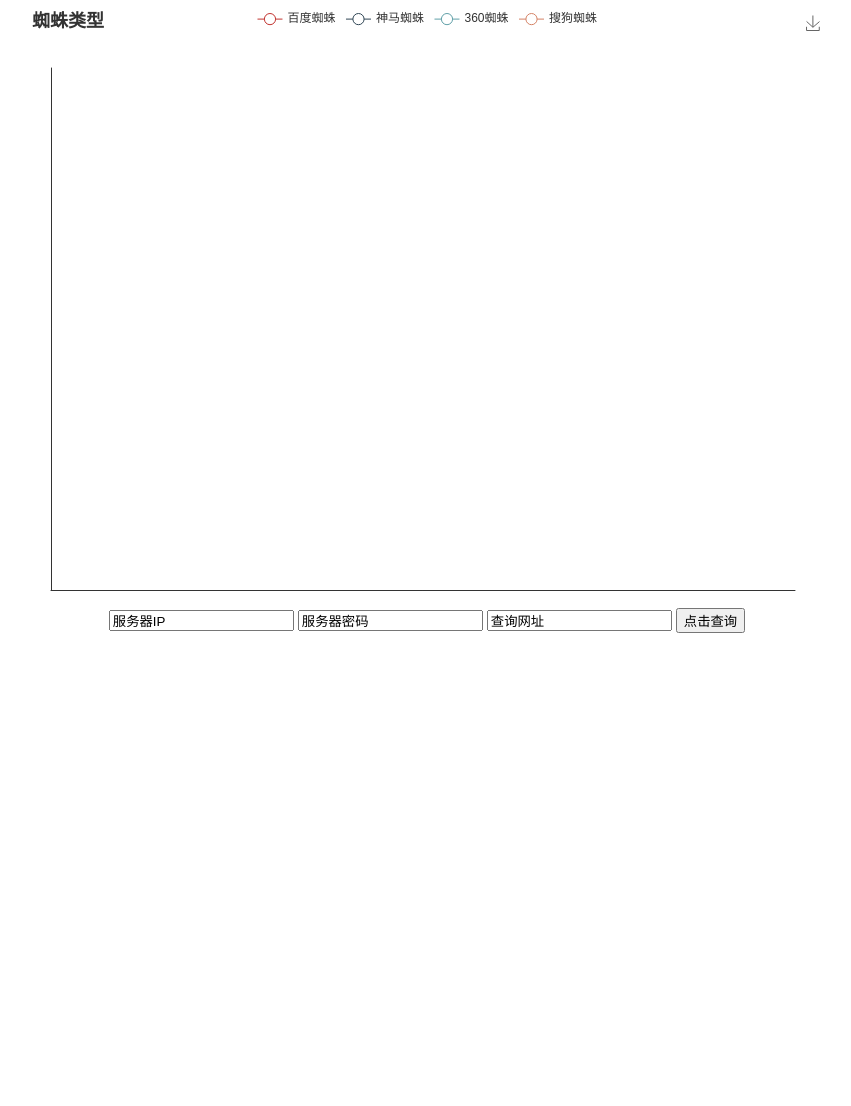
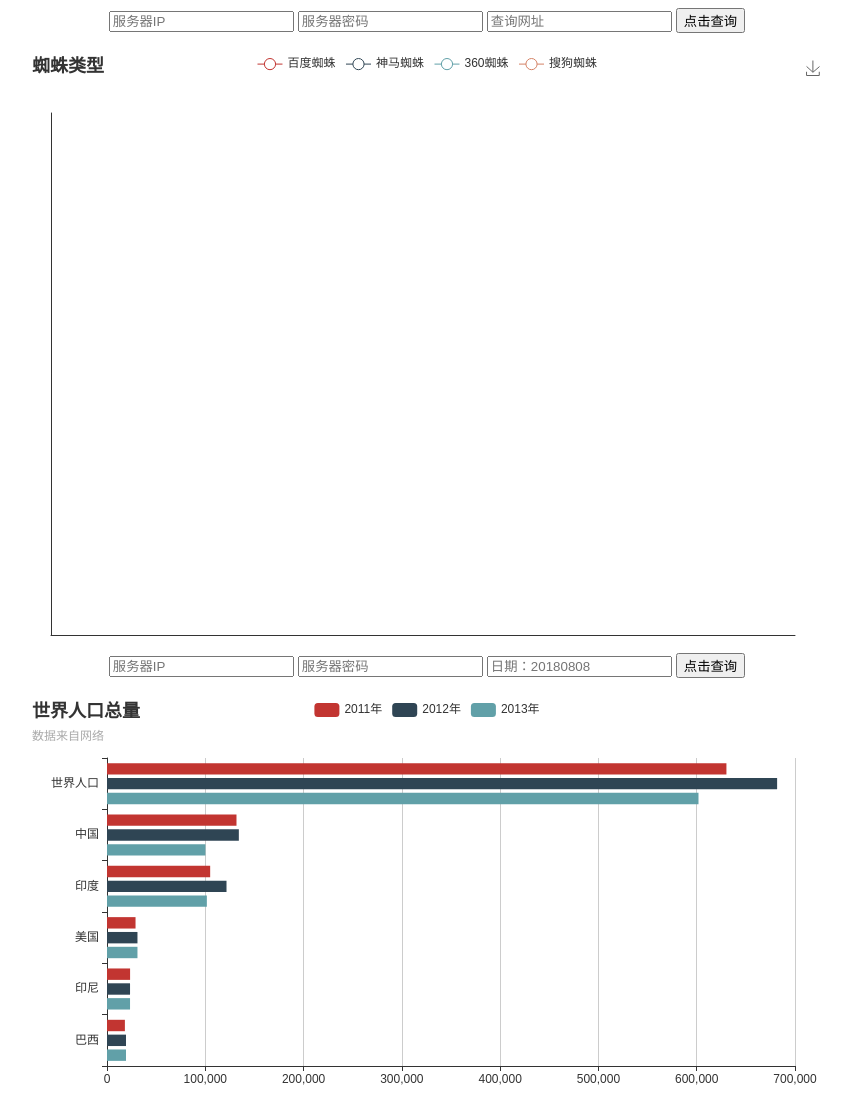
Before and after one commit to thorDemo/LogsParse_for_web, a Django app: page /index.html in a window 1280 px wide. Shown: the whole page, without its empty margins (213-1064 px from the left). Before the commit the page ends 633 px from the top, so only its background shows below. Run offline with Django 3.2, Linux system fonts and the light colour scheme.

Commit message:
添加新表

```diff
--- a/LogsParse/urls.py
+++ b/LogsParse/urls.py
@@ -21,4 +21,5 @@ from django.views.static import serve
 urlpatterns = [
     url(r'index.html', view.index),
     url(r'^data/', view.data),
+    url(r'^$',view.index)
 ]
--- a/templates/index.html
+++ b/templates/index.html
@@ -8,63 +8,76 @@
     <script src="{% static 'js/jquery-3.3.1.min.js' %}"></script>
 </head>
 <script>
-    function getdata(){
-            post_data = {
-                'url':$("#post_url").val(),
-                'ip':$("#post_ip").val(),
-                'pwd':$("#post_pwd").val(),
-            };
-            $.getJSON('/data/',post_data).done(function (data) {
-            myChart.setOption({
-                series: [{
-                    name:'百度蜘蛛',
-                    type:'line',
-                    stack: '总量',
-                    areaStyle: {normal: {}},
-                    data: data['baidu']
-                },
-                {
-                    name:'神马蜘蛛',
-                    type:'line',
-                    stack: '总量',
-                    areaStyle: {normal: {}},
-                    data: data['shenma']
-                },
-                {
-                    name:'360蜘蛛',
-                    type:'line',
-                    stack: '总量',
-                    areaStyle: {normal: {}},
-                    data: data['s360']
-                },
-                {
-                    name:'搜狗蜘蛛',
-                    type:'line',
-                    stack: '总量',
-                    areaStyle: {normal: {}},
-                    data: data['shougou']
-                }],
-                xAxis : [
-                {
-                    type : 'category',
-                    boundaryGap : false,
-                    data : data['category']
-                }]
-            });
-        });
-    }
+    app.title = '世界人口总量 - 条形图';
 
+option = {
+    title: {
+        text: '世界人口总量',
+        subtext: '数据来自网络'
+    },
+    tooltip: {
+        trigger: 'axis',
+        axisPointer: {
+            type: 'shadow'
+        }
+    },
+    legend: {
+        data: ['2011年', '2012年', '2013年']
+    },
+    grid: {
+        left: '3%',
+        right: '4%',
+        bottom: '3%',
+        containLabel: true
+    },
+    xAxis: {
+        type: 'value',
+        boundaryGap: [0, 0.01]
+    },
+    yAxis: {
+        type: 'category',
+        data: ['巴西','印尼','美国','印度','中国','世界人口']
+    },
+    series: [
+        {
+            name: '2011年',
+            type: 'bar',
+            data: [18203, 23489, 29034, 104970, 131744, 630230]
+        },
+        {
+            name: '2012年',
+            type: 'bar',
+            data: [19325, 23438, 31000, 121594, 134141, 681807]
+        },
+        {
+            name: '2013年',
+            type: 'bar',
+            data: [19325, 23438, 31000, 101594, 100141, 601807]
+        }
+    ]
+};
 </script>
+
 <body>
-    <!-- 为 ECharts 准备一个具备大小（宽高）的 DOM -->
-    <div id="main" style="width: 800px;height:600px; margin: auto" ></div>
     <div style="text-align: center">
-         <input value="服务器IP" style="margin: auto" id="post_ip" type="text"/>
-         <input value="服务器密码" style="margin: auto" id="post_pwd" type="text"/>
-         <input value="查询网址" style="margin: auto" id="post_url" type="text"/>
-         <input onclick="getdata()" value="点击查询" type="button" style="margin: auto"/>
+        <div style="text-align: center; margin-bottom: 20px;">
+            <input placeholder="服务器IP" style="margin: auto;" id="post_ip" type="text"/>
+            <input placeholder="服务器密码" style="margin: auto" id="post_pwd" type="password"/>
+            <input placeholder="查询网址" style="margin: auto;" id="post_url" type="text"/>
+            <input onclick="getdata()" value="点击查询" type="button" style="margin: auto"/>
+        </div>
+        <div id="chart1" style="width: 800px;height:600px; margin: auto" ></div>
     </div>
+    <div style="text-align: center">
+        <div style="text-align: center; margin-bottom: 20px">
+            <input placeholder="服务器IP" style="margin: auto;" id="post_ip" type="text"/>
+            <input placeholder="服务器密码" style="margin: auto" id="post_pwd" type="password"/>
+            <input placeholder="日期：20180808" style="margin: auto;" id="post_url" type="text"/>
+            <input onclick="getdata()" value="点击查询" type="button" style="margin: auto"/>
+        </div>
+        <div id="chart2" style="width: 800px;height:400px;margin: auto"></div>
 
+    </div>
 </body>
     <script src="{% static 'js/LogsParse_for_web.js' %}"></script>
     <link rel="stylesheet" href="{% static 'css/hello.css' %}"/>
--- a/templates/static/js/LogsParse_for_web.js
+++ b/templates/static/js/LogsParse_for_web.js
@@ -1,5 +1,6 @@
-let myChart = echarts.init(document.getElementById('main'));
-option = {
+let myChart1 = echarts.init(document.getElementById('chart1'));
+let myChart2 = echarts.init(document.getElementById('chart2'));
+option1 = {
     title: {
         text: '蜘蛛类型'
     },
@@ -70,4 +71,98 @@ option = {
     ]
 };
 
-myChart.setOption(option);
+option2 = {
+    title: {
+        text: '世界人口总量',
+        subtext: '数据来自网络'
+    },
+    tooltip: {
+        trigger: 'axis',
+        axisPointer: {
+            type: 'shadow'
+        }
+    },
+    legend: {
+        data: ['2011年', '2012年', '2013年']
+    },
+    grid: {
+        left: '3%',
+        right: '4%',
+        bottom: '3%',
+        containLabel: true
+    },
+    xAxis: {
+        type: 'value',
+        boundaryGap: [0, 0.01]
+    },
+    yAxis: {
+        type: 'category',
+        data: ['巴西','印尼','美国','印度','中国','世界人口']
+    },
+    series: [
+        {
+            name: '2011年',
+            type: 'bar',
+            data: [18203, 23489, 29034, 104970, 131744, 630230]
+        },
+        {
+            name: '2012年',
+            type: 'bar',
+            data: [19325, 23438, 31000, 121594, 134141, 681807]
+        },
+        {
+            name: '2013年',
+            type: 'bar',
+            data: [19325, 23438, 31000, 101594, 100141, 601807]
+        }
+    ]
+};
+
+myChart1.setOption(option1);
+myChart2.setOption(option2);
+
+function getdata(){
+            post_data = {
+                'url':$("#post_url").val(),
+                'ip':$("#post_ip").val(),
+                'pwd':$("#post_pwd").val(),
+            };
+            $.getJSON('/data/',post_data).done(function (data) {
+            myChart.setOption({
+                series: [{
+                    name:'百度蜘蛛',
+                    type:'line',
+                    stack: '总量',
+                    areaStyle: {normal: {}},
+                    data: data['baidu']
+                },
+                {
+                    name:'神马蜘蛛',
+                    type:'line',
+                    stack: '总量',
+                    areaStyle: {normal: {}},
+                    data: data['shenma']
+                },
+                {
+                    name:'360蜘蛛',
+                    type:'line',
+                    stack: '总量',
+                    areaStyle: {normal: {}},
+                    data: data['s360']
+                },
+                {
+                    name:'搜狗蜘蛛',
+                    type:'line',
+                    stack: '总量',
+                    areaStyle: {normal: {}},
+                    data: data['shougou']
+                }],
+                xAxis : [
+                {
+                    type : 'category',
+                    boundaryGap : false,
+                    data : data['category']
+                }]
+            });
+        });
+    }
```
